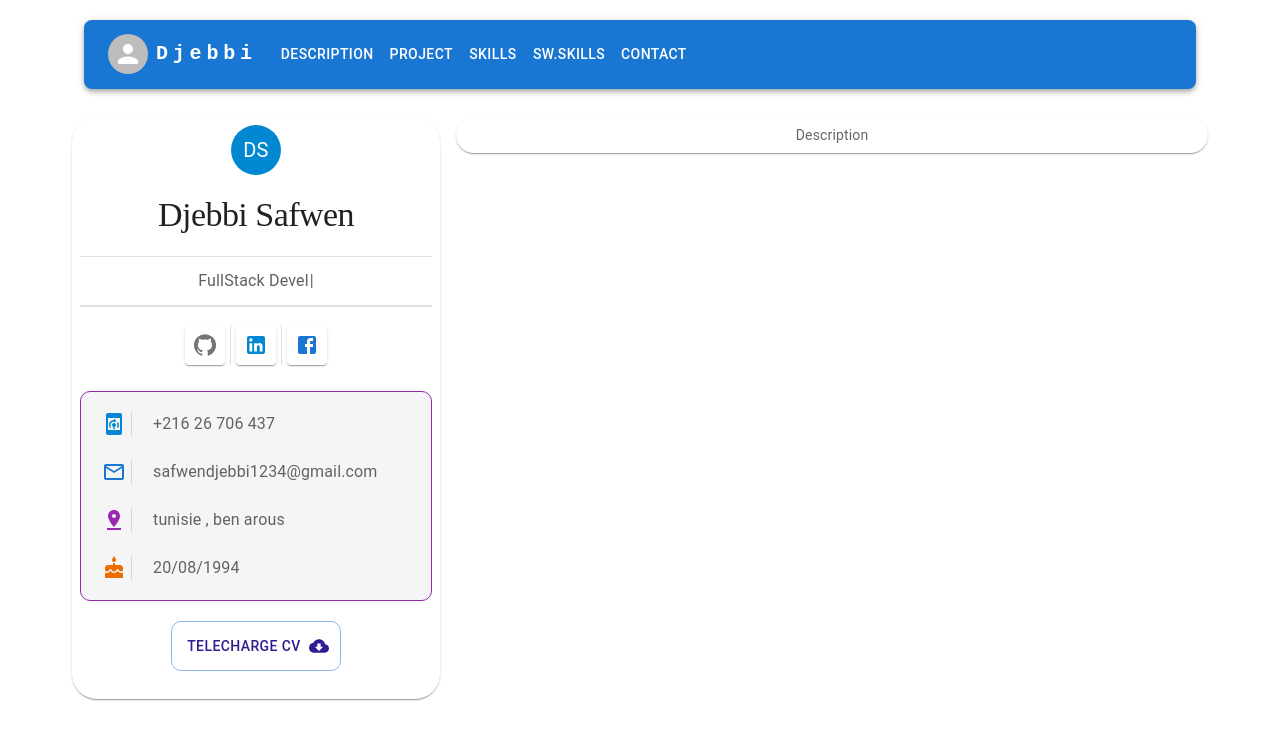
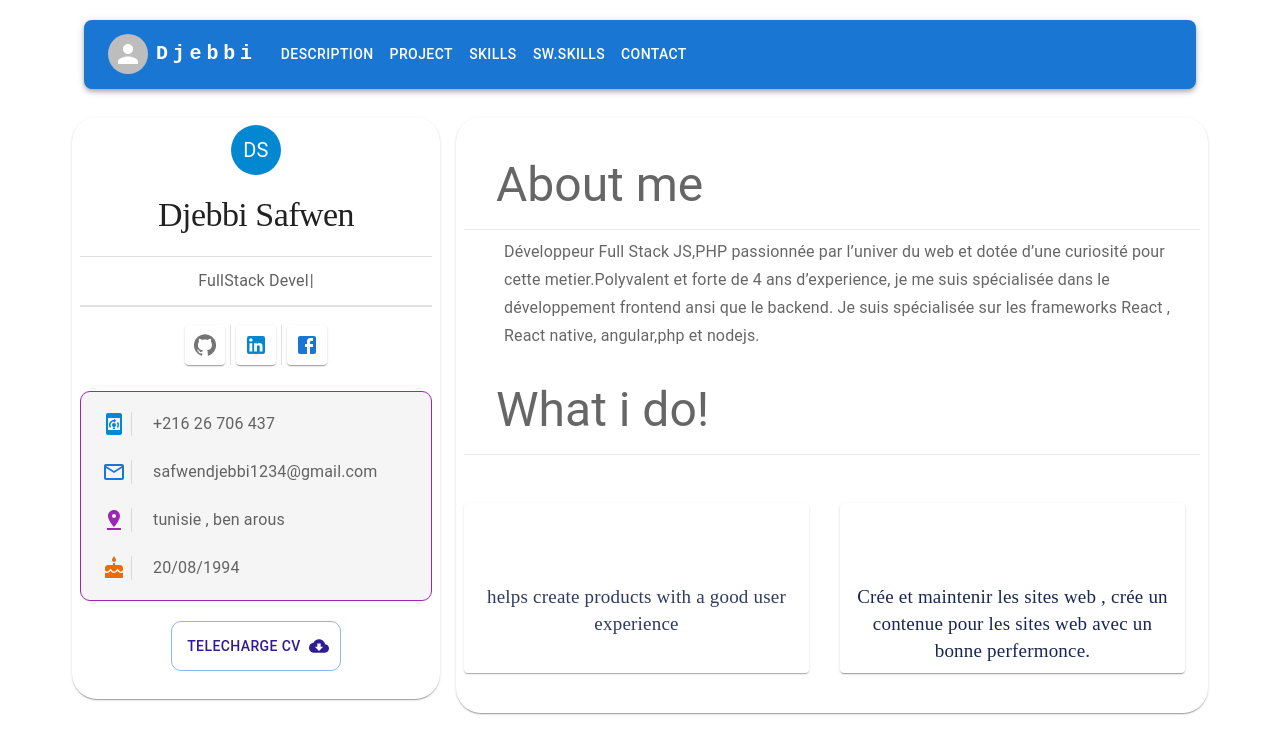
Before and after one commit to safwen-code/profileV5, a React (Create React App) app: page / in a window 1280 px wide. Shown: the top 754 px of the page. Built offline with nearby package versions, Linux system fonts and the light colour scheme.

Commit message:
add descreption part

```diff
--- a/src/content/about/Description.jsx
+++ b/src/content/about/Description.jsx
@@ -1,7 +1,270 @@
 import React from 'react'
+import {
+  CardActions,
+  IconButton,
+  Typography,
+  Divider,
+  Grid,
+  Card,
+  CardContent,
+} from '@mui/material'
+import { motion } from 'framer-motion'
+// import ui from '../../images/ui.jpg'
+// import appdev from '../../images/appdev.jpg'
+// import management from '../../images/management.png'
+// import webdev from '../../images/webdev.jpg'
+// import FavoriteIcon from '@mui/icons-material/Favorite'
+// import ShareIcon from '@mui/icons-material/Share'
 
 const Description = () => {
-  return <div>Description</div>
+  const gridContainerVariants = {
+    hidden: { opacity: 0 },
+    visible: { opacity: 1, transition: { staggerChildren: 0.2 } },
+  }
+
+  const gridItemVariants = {
+    hidden: { opacity: 0, y: 20 },
+    visible: { opacity: 1, y: 0 },
+  }
+
+  return (
+    <>
+      <motion.div
+        variants={gridContainerVariants}
+        initial="hidden"
+        animate="visible"
+      >
+        <motion.div variants={gridItemVariants}>
+          <Typography variant="h3" component="h3" align="left" m={4} mb={2}>
+            About me
+          </Typography>
+        </motion.div>
+        <Divider light />
+        <motion.div variants={gridItemVariants}>
+          <Typography
+            variant="subtitle1"
+            component="h3"
+            align="left"
+            ml={5}
+            mt={1}
+          >
+            Développeur Full Stack JS,PHP passionnée par l’univer du web et
+            dotée d’une curiosité pour cette metier.Polyvalent et forte de 4 ans
+            d’experience, je me suis spécialisée dans le développement frontend
+            ansi que le backend. Je suis spécialisée sur les frameworks React ,
+            React native, angular,php et nodejs.
+          </Typography>
+        </motion.div>
+        <motion.div variants={gridItemVariants}>
+          <Typography variant="h3" component="h3" align="left" m={4} mb={2}>
+            What i do!
+          </Typography>
+        </motion.div>
+        <Divider light />
+        <Grid container spacing={2} mt={4} mb={4}>
+          <Grid item xs={12} sm={8} md={6}>
+            <motion.div variants={gridItemVariants}>
+              <Card
+                sx={{
+                  height: 170,
+                  maxWidth: 345,
+                  //   background: `url(${ui})`,
+                  backgroundSize: 'cover',
+                  backgroundPosition: 'center',
+                  opacity: '0.9',
+                }}
+              >
+                <CardContent
+                  sx={{
+                    display: 'flex',
+                    flexDirection: 'column',
+                  }}
+                >
+                  {/* <Typography
+                    gutterBottom
+                    variant="h5"
+                    component="div"
+                    sx={{ color: '#22092C' }}
+                  >
+                    UI/UX Design
+                  </Typography> */}
+                  <Typography
+                    mt={8}
+                    variant="body2"
+                    // color="text.secondary"
+
+                    sx={{
+                      color: '#192655',
+                      fontSize: '19px',
+                      fontFamily: 'cursive',
+                      fontStyle: 'initial',
+                    }}
+                  >
+                    helps create products with a good user experience
+                  </Typography>
+                </CardContent>
+                {/* <CardActions disableSpacing>
+                  <IconButton aria-label="add to favorites">
+                    <FavoriteIcon sx={{ color: '#D80032' }} />
+                  </IconButton>
+                  <IconButton aria-label="share">
+                    <ShareIcon sx={{ color: 'whitesmoke' }} />
+                  </IconButton>
+                </CardActions> */}
+              </Card>
+            </motion.div>
+          </Grid>
+          <Grid item xs={12} sm={8} md={6}>
+            <motion.div variants={gridItemVariants}>
+              <Card
+                sx={{
+                  height: 170,
+                  maxWidth: 345,
+                  //   background: `url(${appdev})`,
+                  backgroundSize: 'cover',
+                  backgroundPosition: 'center',
+                }}
+              >
+                <CardContent
+                  sx={{
+                    display: 'flex',
+                    flexDirection: 'column',
+                  }}
+                >
+                  {/* <Typography
+                    gutterBottom
+                    variant="h5"
+                    component="div"
+                    sx={{ color: 'dark' }}
+                  >
+                    Application Web
+                  </Typography> */}
+                  <Typography
+                    mt={8}
+                    variant="body2"
+                    // color="text.secondary"
+
+                    sx={{
+                      color: '#192655',
+                      fontSize: '19px',
+                      fontFamily: 'cursive',
+                      fontStyle: 'initial',
+                    }}
+                  >
+                    Crée et maintenir les sites web , crée un contenue pour les
+                    sites web avec un bonne perfermonce.{' '}
+                  </Typography>
+                </CardContent>
+                {/* <CardActions disableSpacing>
+                  <IconButton aria-label="add to favorites">
+                    <FavoriteIcon sx={{ color: '#D80032' }} />
+                  </IconButton>
+                  <IconButton aria-label="share">
+                    <ShareIcon sx={{ color: 'whitesmoke' }} />
+                  </IconButton>
+                </CardActions> */}
+              </Card>
+            </motion.div>
+          </Grid>
+          {/* <Grid item xs={12} sm={8} md={6}>
+            <motion.div variants={gridItemVariants}>
+              <Card
+                sx={{
+                  height: 170,
+                  maxWidth: 345,
+                  background: `url(${management})`,
+                  backgroundSize: 'cover',
+                  backgroundPosition: 'center',
+                }}
+              >
+                <CardContent
+                  sx={{
+                    display: 'flex',
+                    flexDirection: 'column',
+                  }}
+                >
+                   <Typography
+                    gutterBottom
+                    variant="h5"
+                    component="div"
+                    sx={{ color: 'dark' }}
+                  >
+                    Management Project
+                  </Typography>
+                  <Typography
+                  mt={8}
+                    variant="body2"
+                    // color="text.secondary"
+
+                    sx={{
+                      color: '#192655',
+                      fontSize: '19px',
+                      fontFamily: 'cursive',
+                      fontStyle: 'initial',
+                    }} >
+                    Lorem ipsum dolor sit amet, consectetuer adipiscing elit,
+                    sed diam euismod volutpat
+                  </Typography>
+                </CardContent>
+                 <CardActions disableSpacing>
+                  <IconButton aria-label="add to favorites">
+                    <FavoriteIcon sx={{ color: '#D80032' }} />
+                  </IconButton>
+                  <IconButton aria-label="share">
+                    <ShareIcon sx={{ color: 'whitesmoke' }} />
+                  </IconButton>
+                </CardActions>
+              </Card>
+            </motion.div>
+          </Grid> */}
+          {/* <Grid item xs={12} sm={8} md={6}>
+            <motion.div variants={gridItemVariants}>
+              <Card
+                sx={{
+                  height: 170,
+                  maxWidth: 345,
+                  background: `url(${webdev})`,
+                  backgroundSize: 'cover',
+                  backgroundPosition: 'center',
+                }}
+              >
+                <CardContent
+                  sx={{
+                    display: 'flex',
+                    flexDirection: 'column',
+                  }}
+                >
+                  <Typography
+                    gutterBottom
+                    variant="h5"
+                    component="div"
+                    sx={{ color: 'dark' }}
+                  >
+                    Developpment Web F/B .end
+                  </Typography>
+                  <Typography
+                    variant="body2"
+                    color="text.secondary"
+                    sx={{ color: 'dark' }}
+                  >
+                    Lorem ipsum dolor sit amet, consectetuer adipiscing elit,
+                    sed diam euismod volutpat
+                  </Typography>
+                </CardContent>
+                 <CardActions disableSpacing>
+                  <IconButton aria-label="add to favorites">
+                    <FavoriteIcon sx={{ color: '#D80032' }} />
+                  </IconButton>
+                  <IconButton aria-label="share">
+                    <ShareIcon sx={{ color: 'whitesmoke' }} />
+                  </IconButton>
+                </CardActions>
+              </Card>
+            </motion.div>
+          </Grid> */}
+        </Grid>
+      </motion.div>
+    </>
+  )
 }
-
 export default Description
```
